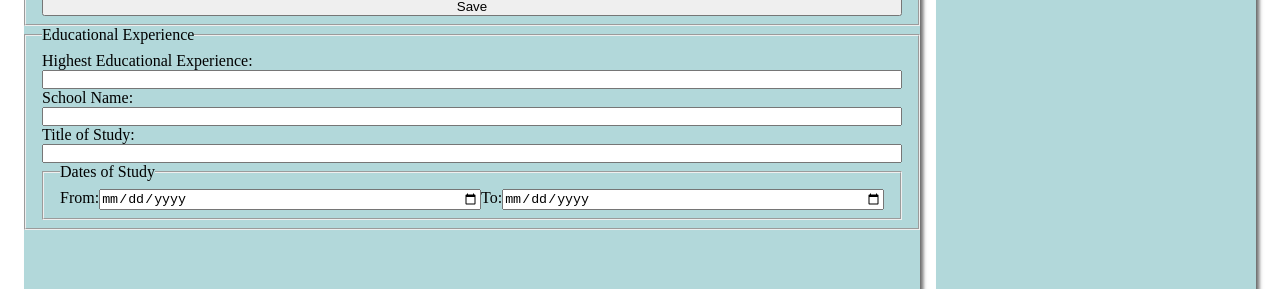
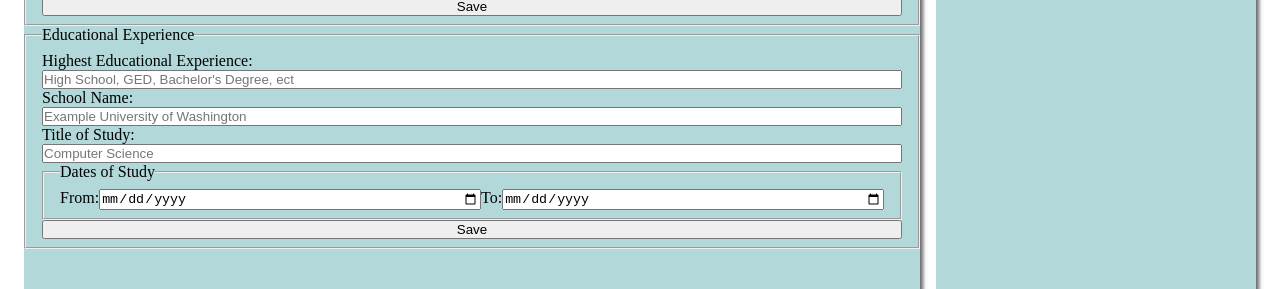
Before and after one commit to Jonathan-Evey/top-cv-project, a React (Create React App) app: page / in a window 1280 px wide. Shown: the part 258-547 px from the top of the page. Built offline with nearby package versions, Linux system fonts and the light colour scheme.

Commit message:
added placholders in inputs

```diff
--- a/src/components/form-components/EducationalExperience.js
+++ b/src/components/form-components/EducationalExperience.js
@@ -8,13 +8,13 @@ export class EducationalExperience extends Component {
           <legend>Educational Experience</legend>
 
           <label htmlFor="">Highest Educational Experience:</label>
-          <input type="text" name="" id="" />
+          <input type="text" name="" id="" placeholder="High School, GED, Bachelor's Degree, ect"/>
 
           <label htmlFor="">School Name:</label>
-          <input type="text" name="" id="" />
+          <input type="text" name="" id="" placeholder="Example University of Washington" />
 
           <label htmlFor="">Title of Study:</label>
-          <input type="text" name="" id="" />
+          <input type="text" name="" id="" placeholder="Computer Science" />
 
           <fieldset className='study-container'>
             <legend>Dates of Study</legend>
@@ -25,6 +25,7 @@ export class EducationalExperience extends Component {
             <input type="date" name="" id="" />
 
           </fieldset>
+          <button>Save</button>
       </fieldset>
     )
   }
```
